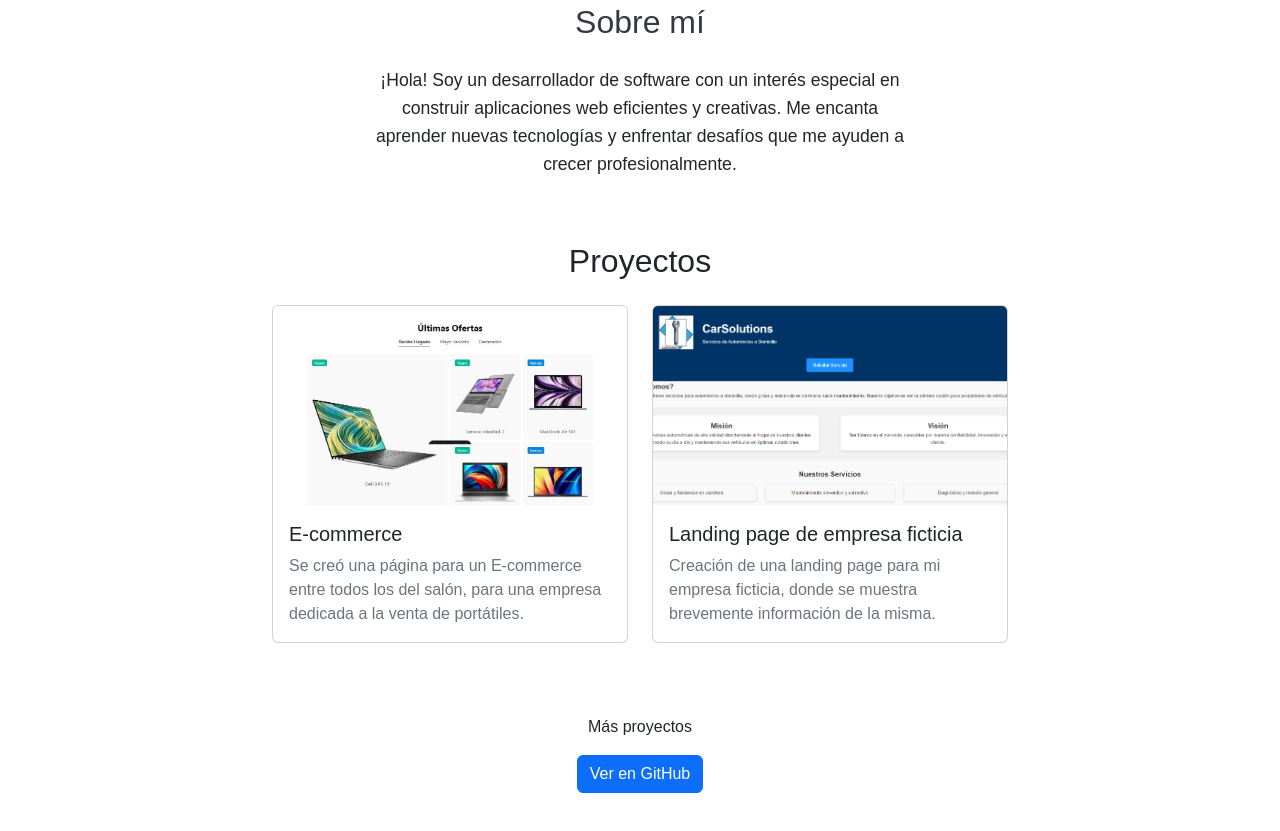
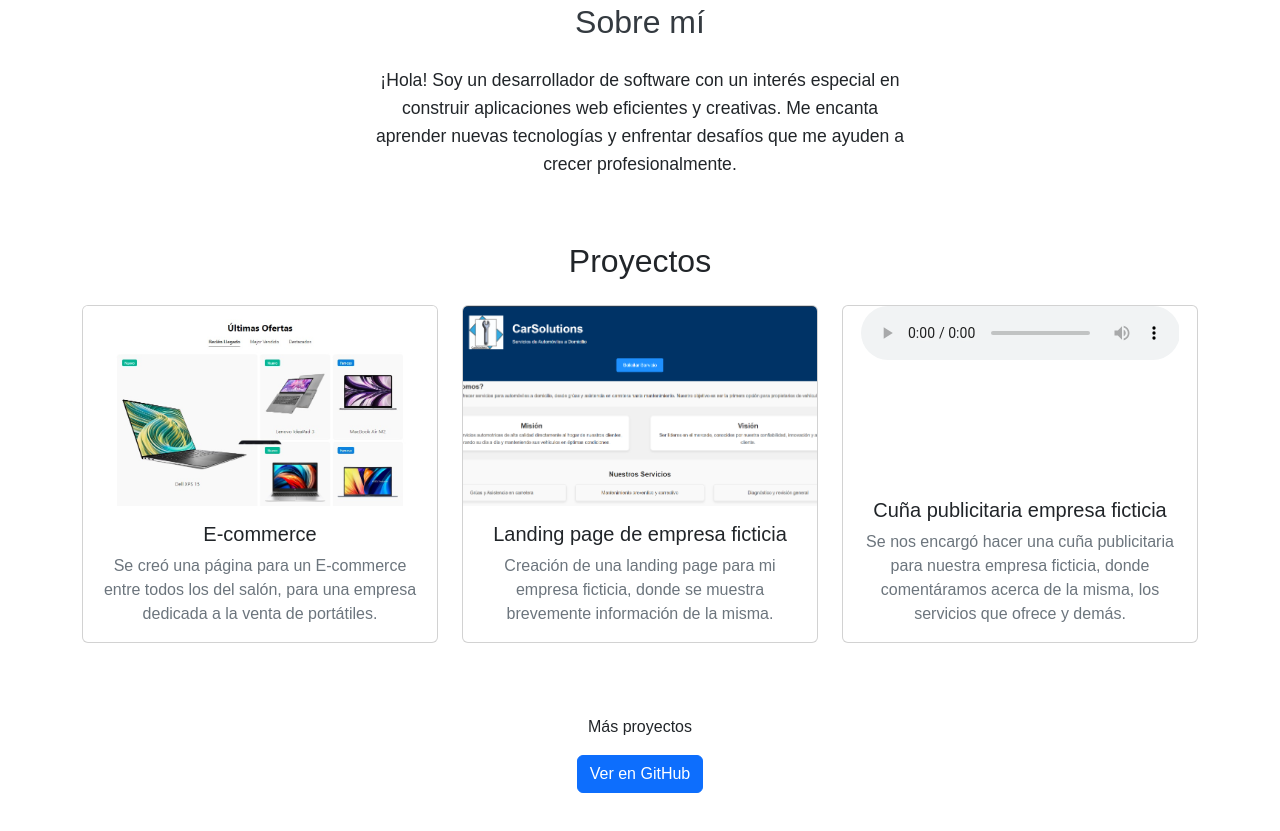
Before and after one commit to DeftDiaz/Portfolio, a plain HTML site: page index.html in a window 1280 px wide. Shown: the part 567-1398 px from the top of the page. Drawn offline with Linux system fonts and the light colour scheme.

Commit message:
Agregar otro proyecto

```diff
--- a/Style.css
+++ b/Style.css
@@ -171,3 +171,21 @@ body {
         width: 30px;
     }
 }
+
+.audio-container {
+    text-align: center; /* Centra el reproductor horizontalmente */
+}
+
+.audio-container audio {
+    display: block;
+    margin: 0 auto;
+    width: 90%; /* Ajusta el tamaño del reproductor */
+}
+
+.card-body {
+    flex: 1; /* Asegura que el texto siempre esté en el mismo nivel */
+    display: flex;
+    flex-direction: column;
+    justify-content: flex-start; /* Alinea el texto hacia la parte superior */
+    text-align: center; /* Centra el texto dentro de la tarjeta */
+}
--- a/index.html
+++ b/index.html
@@ -1,5 +1,6 @@
 <!DOCTYPE html>
 <html lang="en">
+
 <head>
     <meta charset="UTF-8">
     <meta name="viewport" content="width=device-width, initial-scale=1.0">
@@ -8,6 +9,7 @@
     <link rel="stylesheet" href="Bootstrap/css/bootstrap.min.css">
     <link rel="stylesheet" href="Style.css">
 </head>
+
 <body>
     <!--HEADER-->
     <header class="bg-dark text-white text-center py-4">
@@ -73,6 +75,23 @@
                     </div>
                 </div>
             </div>
+            <!--PROYECTO 3-->
+            <div class="col-md-4 mb-4">
+                <div class="card h-100">
+                    <div class="audio-container">
+                        <audio controls>
+                            <source src="assets/Cuña publicitaria carSolutions (online-audio-converter.com).mp3" type="audio/mpeg">
+                            Tu navegador no soporta el elemento de audio.
+                        </audio>
+                    </div>
+                    <div class="card-body d-flex flex-column justify-content-end">
+                        <h5 class="card-title">Cuña publicitaria empresa ficticia</h5>
+                        <p class="card-text">Se nos encargó hacer una cuña publicitaria para nuestra empresa ficticia, donde comentáramos acerca de la misma, los servicios que ofrece y demás.
+                        </p>
+                    </div>
+                </div>
+            </div>
+
         </div>
     </section>
 
@@ -146,4 +165,5 @@
         </div>
     </section>
 </body>
+
 </html>
```
Also changed, not shown: 1 other file.
